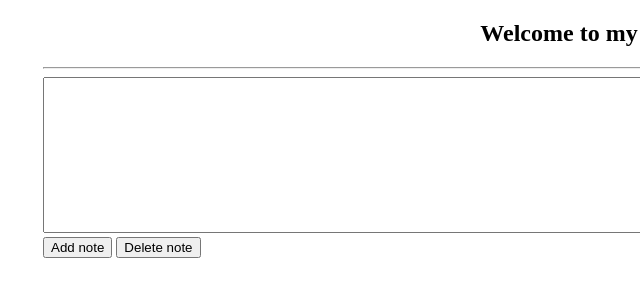
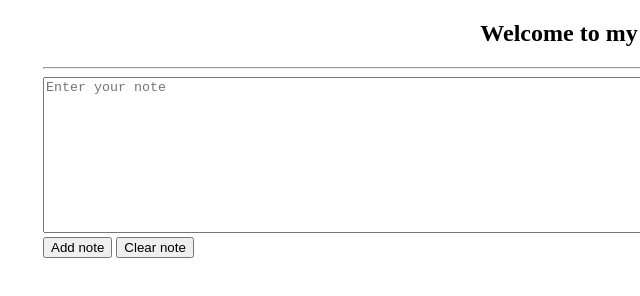
Before and after one commit to ClientWebDevProjects/noteTaker, a website: page index.html in a window 1280 px wide. Shown: the full height of the page, 21-661 px from the left. Drawn offline with Linux system fonts and the light colour scheme.

Commit message:
Added input area, buttons, and container to hold notes

```diff
--- a/index.html
+++ b/index.html
@@ -8,24 +8,26 @@
 </head>
 <body>
   <div class="container">
-
     <!-- Header -->
     <section id="header">
       <h1 id="heading">Welcome to my Note Taker</h1><hr>
     </section>
-  </div>
+
   <!-- Main Content -->
     <!-- input area -->
     <section id="input-area">
       <form action="">
-      <textarea name="note" id="text-area" cols="30" rows="10"></textarea>
+        <textarea name="note" id="text-area" cols="30" rows="10" placeholder="Enter your note"></textarea>
       </form>
-  </section>
+
       <!-- buttons -->
       <button id="add-note">Add note</button>
-<button id="remove-note">Delete note</button>
+      <button id="clear-note">Clear note</button>
+    </section>
 
-
+    <!-- Notes Container -->
+    <section id='notes-container'></section>
+</div>
 <!-- Scripts -->
   <script src="script.js"></script>
 </body>
```
Lines whose indentation alone changed are shown as unchanged.
